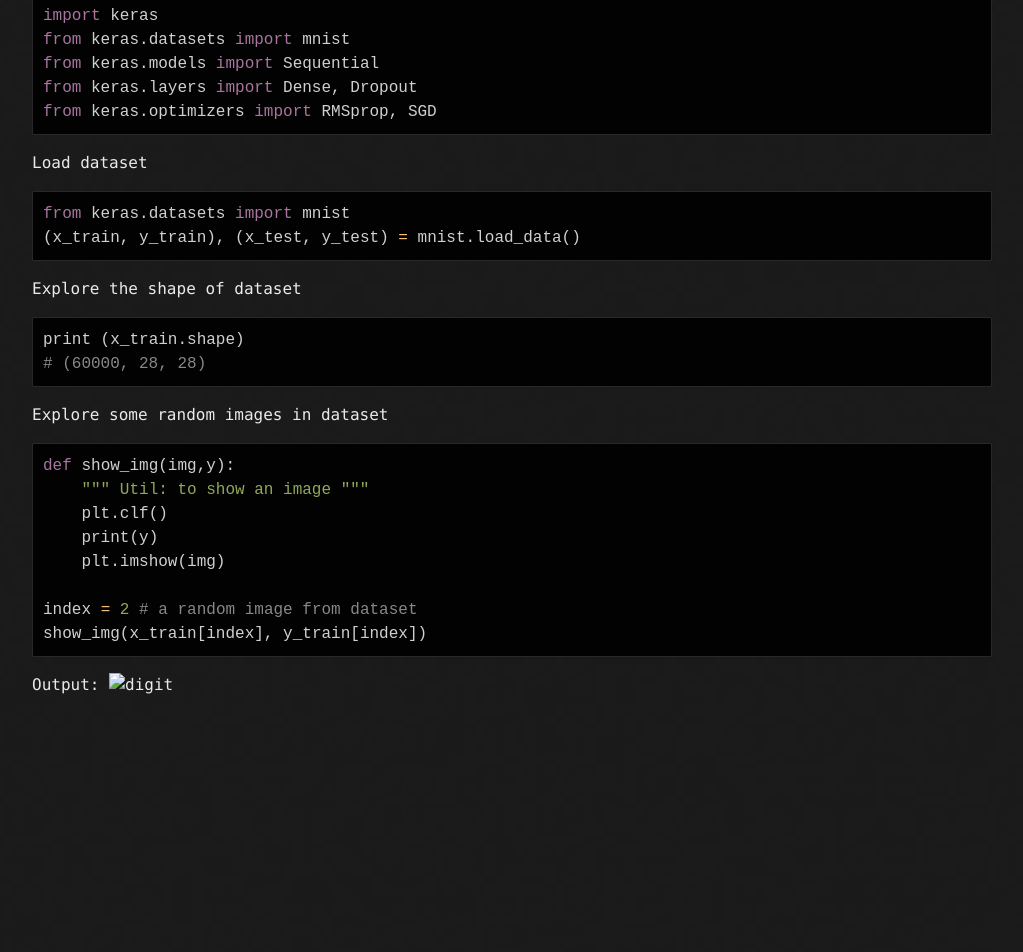
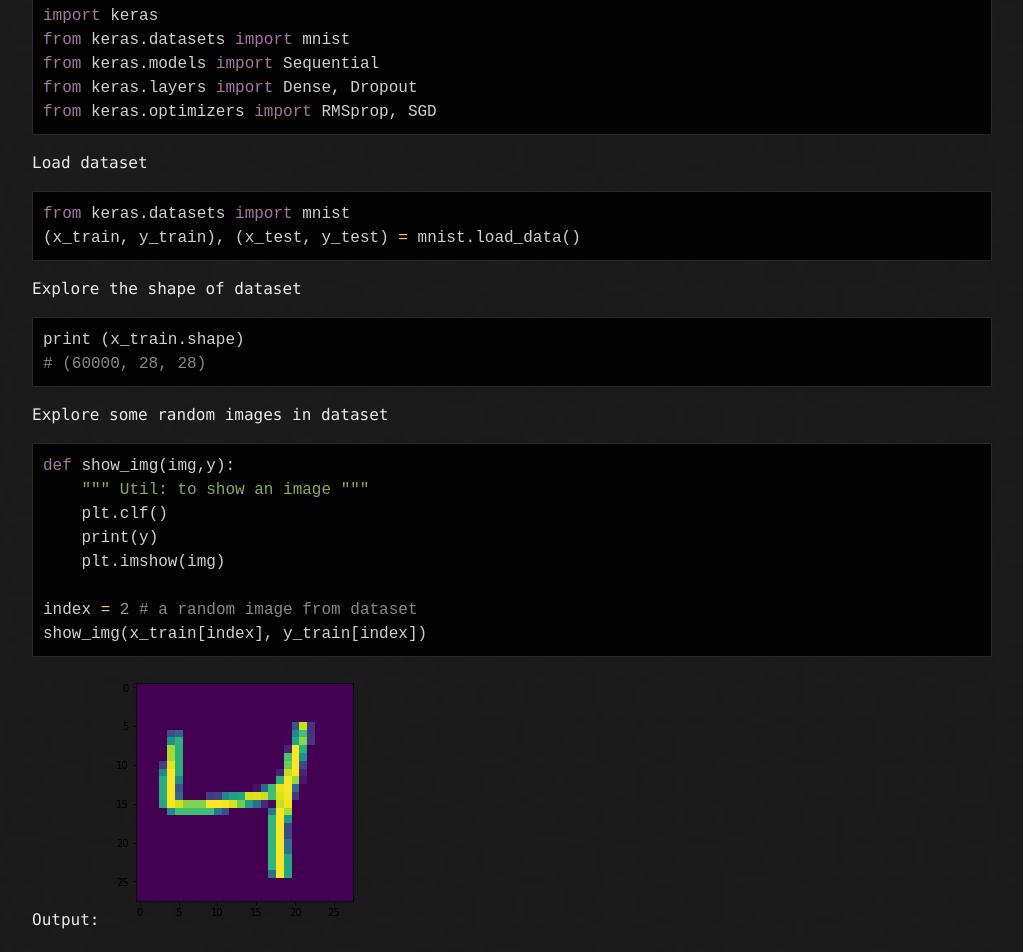
Before and after one commit to balaprasanna/balaprasanna.github.io, a Jekyll site: the page built from page/mlp_keras.md, in a window 1280 px wide. Shown: the part 1192-2144 px from the top of the page, without its empty margins (128-1151 px from the left). Built offline with Jekyll 4.4.1, drawn with Linux system fonts in a browser that asks for light colours; our own code applies the rules of GitHub Pages for plain Markdown files; before the commit the page ends 1909 px from its top, so only the background shows below that.

````diff
--- a/page/mlp_keras.md
+++ b/page/mlp_keras.md
@@ -50,4 +50,4 @@ index = 2 # a random image from dataset
 show_img(x_train[index], y_train[index])
 ```
 Output:
-![digit](./assets/images/digit.png)
+![digit](../assets/images/digit.png)
````
